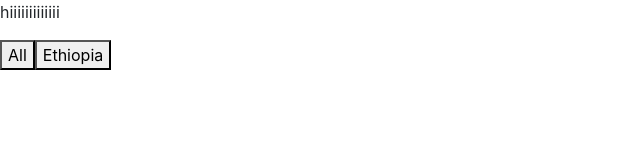
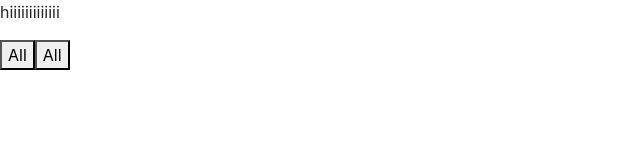
Before and after one commit to MdTauseef27/ApplicationForm, a React (Create React App) app: page / in a window 1280 px wide. Shown: the top 160 px of the page, without its empty margins (0-640 px from the left). Built offline with nearby package versions, Linux system fonts and the light colour scheme.

Commit message:
change of button name

```diff
--- a/src/Components/FilterEx.jsx
+++ b/src/Components/FilterEx.jsx
@@ -72,7 +72,7 @@ export const FilterEx = () => {
         All
       </button>
       <button value="Ethiopia" onClick={handleClick}>
-        Ethiopia
+        All
       </button>
       {/*<button value="Costa Rica" onClick={handleClick}>
         Costa Rica
```
